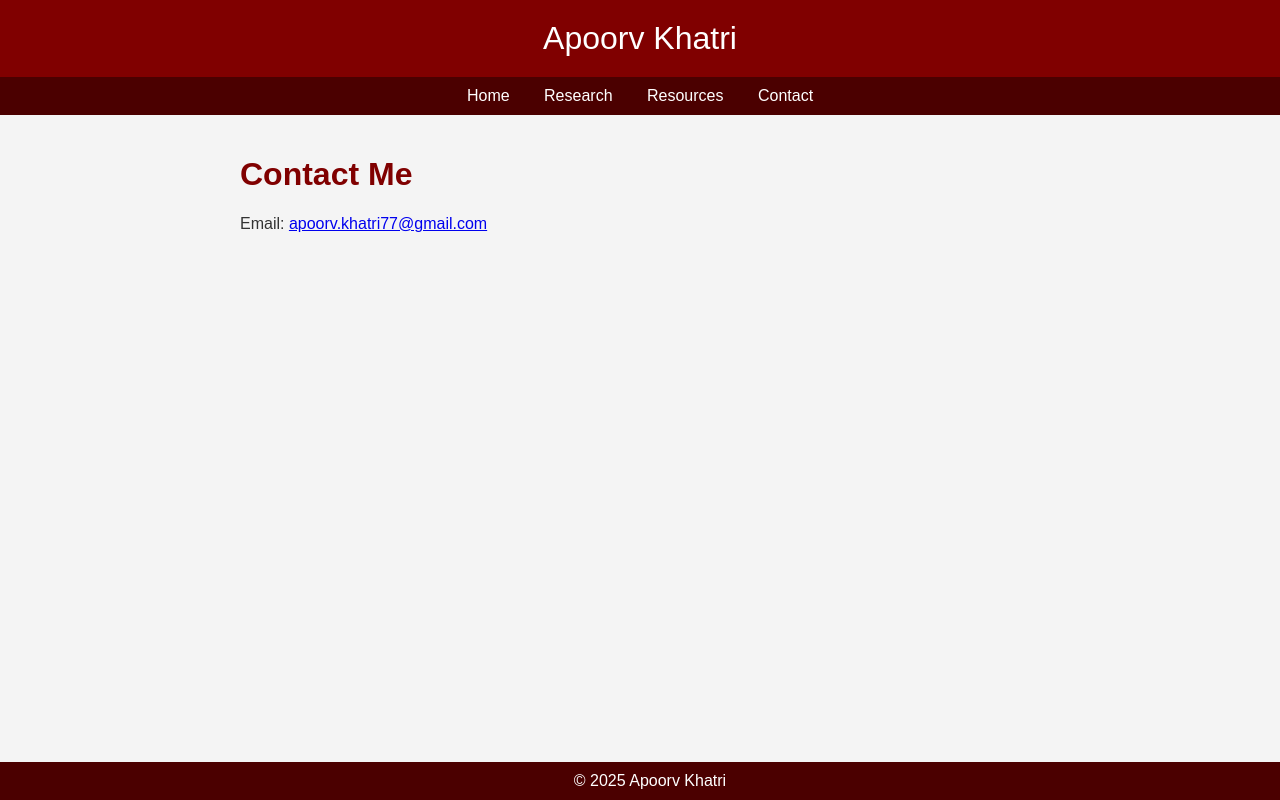
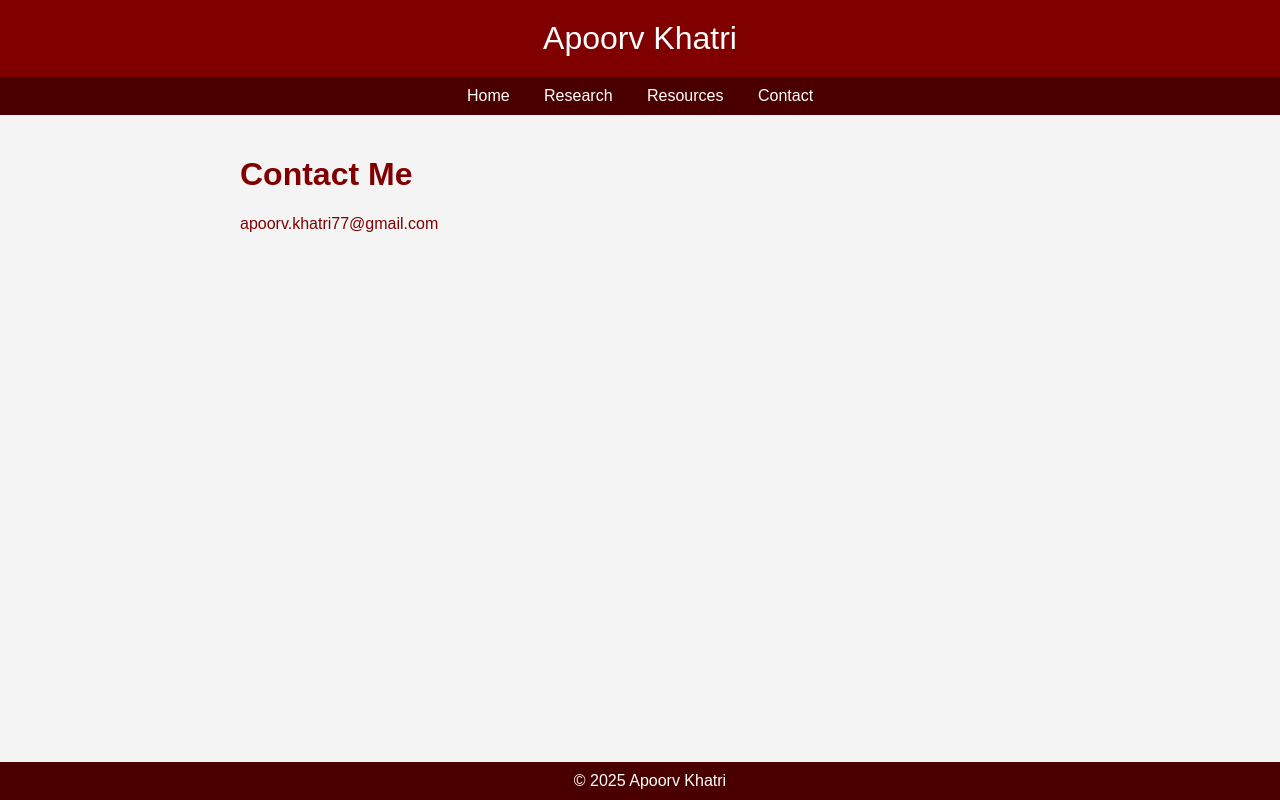
Before and after one commit to Apoorv-Khatri/Website, a plain HTML site: page contact.html in a window 1280 px wide. Drawn offline with Linux system fonts and the light colour scheme.

Commit message:
Update contact.html

```diff
--- a/contact.html
+++ b/contact.html
@@ -72,7 +72,11 @@
     </nav>
     <main>
         <h1>Contact Me</h1>
-    <p>Email: <a href="mailto:apoorv.khatri77@gmail.com">apoorv.khatri77@gmail.com</a></p>
+    <p>
+            <a class="link" href="apoorv.khatri77@gmail.com">
+                apoorv.khatri77@gmail.com
+            </a>
+        </p>
     </main>
     <footer>
         &copy; 2025 Apoorv Khatri
```
